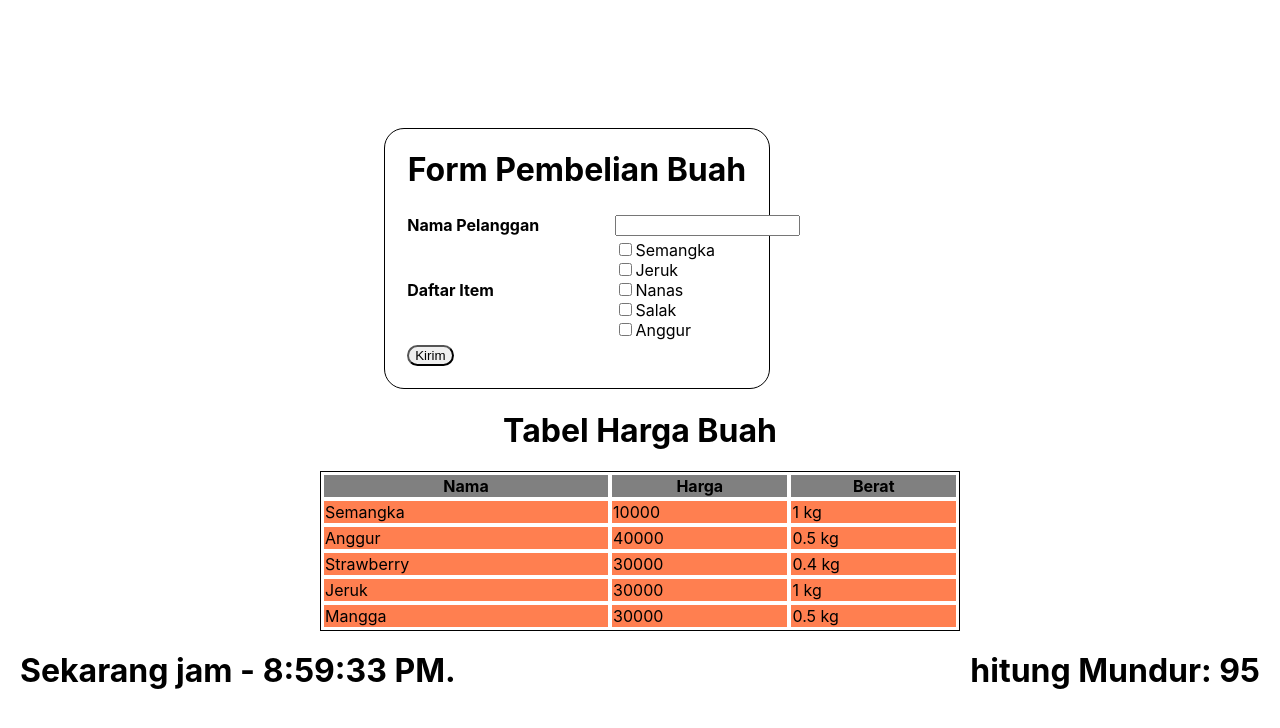
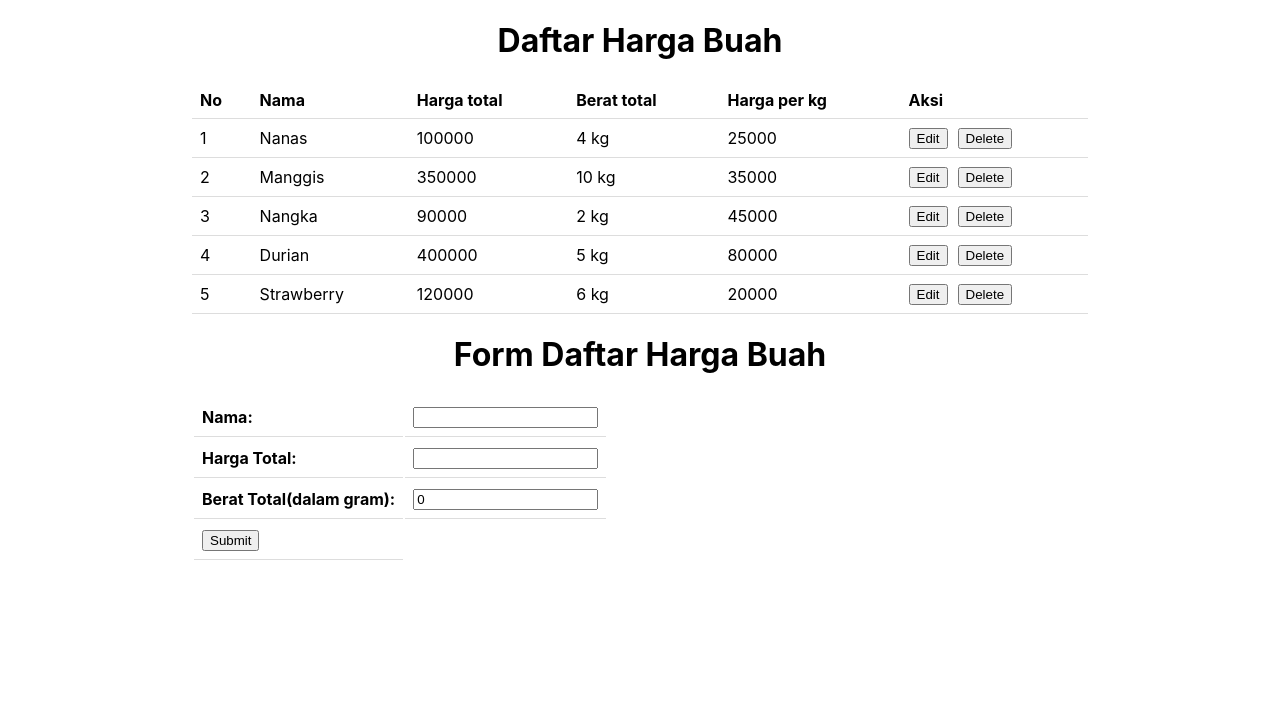
Before and after one commit to johanesimarmata/IM-Sanbercode-Reactjs-Batch-24, a React (Create React App) app in the folder tugas-harian-part-2/: page / in a window 1280 px wide. Shown: the top 728 px of the page. Built offline with nearby package versions, Linux system fonts and the light colour scheme.

Commit message:
Tugas-12 Sanbercode Lists & Forms

```diff
--- a/tugas-harian-part-2/src/App.css
+++ b/tugas-harian-part-2/src/App.css
@@ -10,6 +10,16 @@
   margin: 0% 5% 5% 5%
 }
 
+table.harga-buah {
+  border-collapse: collapse;
+  width: 100%;
+}
+
+.harga-buah th, td {
+  padding: 8px;
+  text-align: left;
+  border-bottom: 1px solid #ddd;
+}
 
 /* .App-logo {
   height: 40vmin;
--- a/tugas-harian-part-2/src/App.js
+++ b/tugas-harian-part-2/src/App.js
@@ -3,12 +3,16 @@ import './App.css';
 import Timer from './Tugas-11/Timer'
 import Tugas9 from './Tugas-9/Tugas9'
 import Buah from './Tugas-10/Buah'
+import ListFormBuah from './Tugas-12/ListFormBuah'
 function App() {
   return (
     <>
+    {/*
       <Tugas9/>
       <Buah/>
       <Timer start={100}/>
+    */}
+      <ListFormBuah/>
     </>
   );
 }
--- /dev/null
+++ b/tugas-harian-part-2/src/Tugas-12/ListFormBuah.js
@@ -0,0 +1,179 @@
+import React, {Component} from 'react'
+
+
+class ListFormBuah extends Component{
+    constructor(props){
+        super(props)
+        this.state = {
+            daftarBuah : [
+                {nama: "Nanas", hargaTotal: 100000, beratTotal: 4000 },
+                {nama: "Manggis", hargaTotal: 350000, beratTotal: 10000},
+                {nama: "Nangka", hargaTotal: 90000, beratTotal: 2000},
+                {nama: "Durian", hargaTotal: 400000, beratTotal: 5000},
+                {nama: "Strawberry", hargaTotal: 120000, beratTotal: 6000}
+            ],
+            input: {
+                nama: "",
+                hargaTotal: "",
+                beratTotal: 0
+            },
+            currentIndex: -1
+        };
+        this.handleSubmit = this.handleSubmit.bind(this)
+        this.handleChangeNama = this.handleChangeNama.bind(this)
+        this.handleChangeHarga = this.handleChangeHarga.bind(this)
+        this.handleChangeBerat = this.handleChangeBerat.bind(this)
+
+    }
+
+    handleSubmit(event){
+        event.preventDefault()
+        let currentIndex = this.state.currentIndex
+        let daftarBuah = this.state.daftarBuah
+        let input = this.state.input
+        if(currentIndex === -1){ //Untuk Create
+            this.setState({
+                daftarBuah: [...daftarBuah, input],
+                input: {
+                    nama: "",
+                    hargaTotal: "",
+                    beratTotal: 0
+                }
+            })
+        }else{ //Untuk Update
+            daftarBuah[currentIndex] = input
+            this.setState({
+                daftarBuah,
+                input: {
+                    nama: "",
+                    hargaTotal: "",
+                    beratTotal: 0
+                },
+                currentIndex: -1
+            })
+        }
+    }
+
+    handleChangeNama(event){
+        event.preventDefault()
+        let inputNama = event.target.value
+        let input = this.state.input
+        this.setState({
+            input: {
+                nama: inputNama,
+                beratTotal: input.beratTotal,
+                hargaTotal: input.hargaTotal
+            }
+        })
+    }
+
+    handleChangeHarga(event){
+        event.preventDefault()
+        let inputHarga = event.target.value
+        let input = this.state.input
+        this.setState({
+            input: {
+                nama: input.nama,
+                beratTotal: input.beratTotal,
+                hargaTotal: inputHarga
+            }
+        })
+    }
+
+    handleChangeBerat(event){
+        event.preventDefault()
+        let inputBerat = event.target.value
+        let input = this.state.input
+        this.setState({
+            input: {
+                nama: input.nama,
+                beratTotal: inputBerat,
+                hargaTotal: input.hargaTotal
+            }
+        })
+    }
+
+    handleEdit = (event) =>{
+        let index = event.target.value
+        let buah = this.state.daftarBuah[index]
+        this.setState({
+          input: buah,
+          currentIndex: index
+        })
+    }
+
+    handleDelete = (event) =>{
+        let index = parseInt(event.target.value)
+        let newDaftarBuah = this.state.daftarBuah.filter((val, idx) => {
+          return idx !== index
+        })
+        if (this.state.currentIndex === index){
+          this.setState({daftarBuah: newDaftarBuah, currentIndex: -1})
+        }else{
+          this.setState({daftarBuah: newDaftarBuah})
+        }
+    }
+
+
+    render(){
+        return(
+            <div style={{width: "70%", margin: "0 auto"}}>
+            <h1 style={{textAlign: "center"}}>Daftar Harga Buah</h1>
+            <table className="harga-buah">
+              <thead>
+                <tr>
+                  <th>No</th>
+                  <th>Nama</th>
+                  <th>Harga total</th>
+                  <th>Berat total</th>
+                  <th>Harga per kg</th>
+                  <th>Aksi</th>
+                </tr>
+              </thead>
+              <tbody>
+                  {
+                    this.state.daftarBuah.map((val, index)=>{
+                      return(
+                        <tr>
+                          <td>{index+1}</td>
+                          <td>{val.nama}</td>
+                          <td>{val.hargaTotal}</td>
+                          <td>{val.beratTotal/1000} kg</td>
+                          <td>{val.hargaTotal * 1000 / val.beratTotal}</td>
+                          <td>
+                            <button value={index} onClick={this.handleEdit} style={{marginRight: "10px"}}>Edit</button>
+                            <button value={index} onClick={this.handleDelete}>Delete</button>
+                          </td>
+                        </tr>
+                      )
+                    })
+                  }
+              </tbody>
+            </table>
+            <h1 style={{textAlign: "center"}}>Form Daftar Harga Buah</h1>
+            <form onSubmit={this.handleSubmit} style={{textAlign: "center", marginTop: "20px"}}>
+            <table>
+              <tr>
+                <td><label><b>Nama:</b></label></td>
+                <td><input onChange={this.handleChangeNama} value={this.state.input.nama} required type="text"/></td>
+              </tr>
+              <tr>
+                <td><label><b>Harga Total:</b></label></td>
+                <td><input onChange={this.handleChangeHarga} value={this.state.input.hargaTotal} required type="number"/></td>
+              </tr>
+              <tr>
+                <td><label><b>Berat Total(dalam gram):</b></label></td>
+                <td><input onChange={this.handleChangeBerat} value={this.state.input.beratTotal} min="2000" required type="number" defaultValue={0} /></td>
+              </tr>
+              <tr>
+                <td><input type="submit" value="Submit"/></td>
+              </tr>
+            </table>
+            </form>
+          </div>
+
+        )
+    }
+}
+
+export default ListFormBuah;
```
